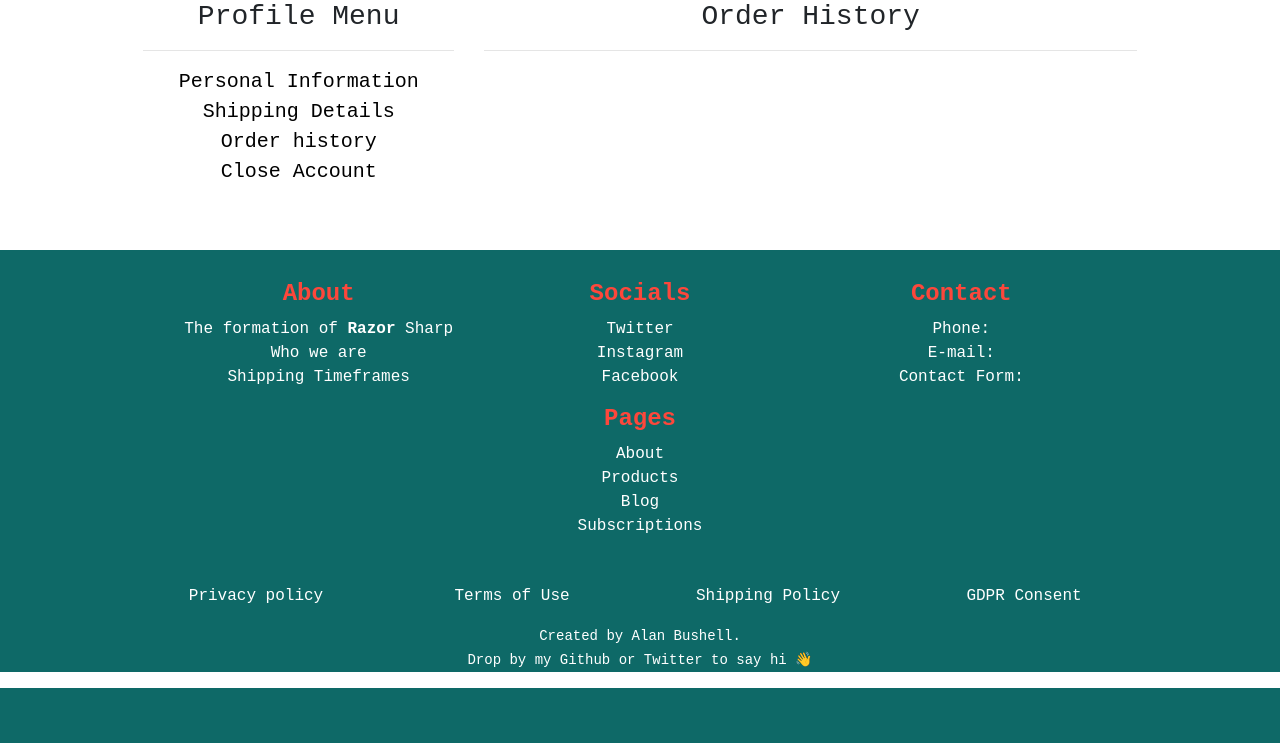
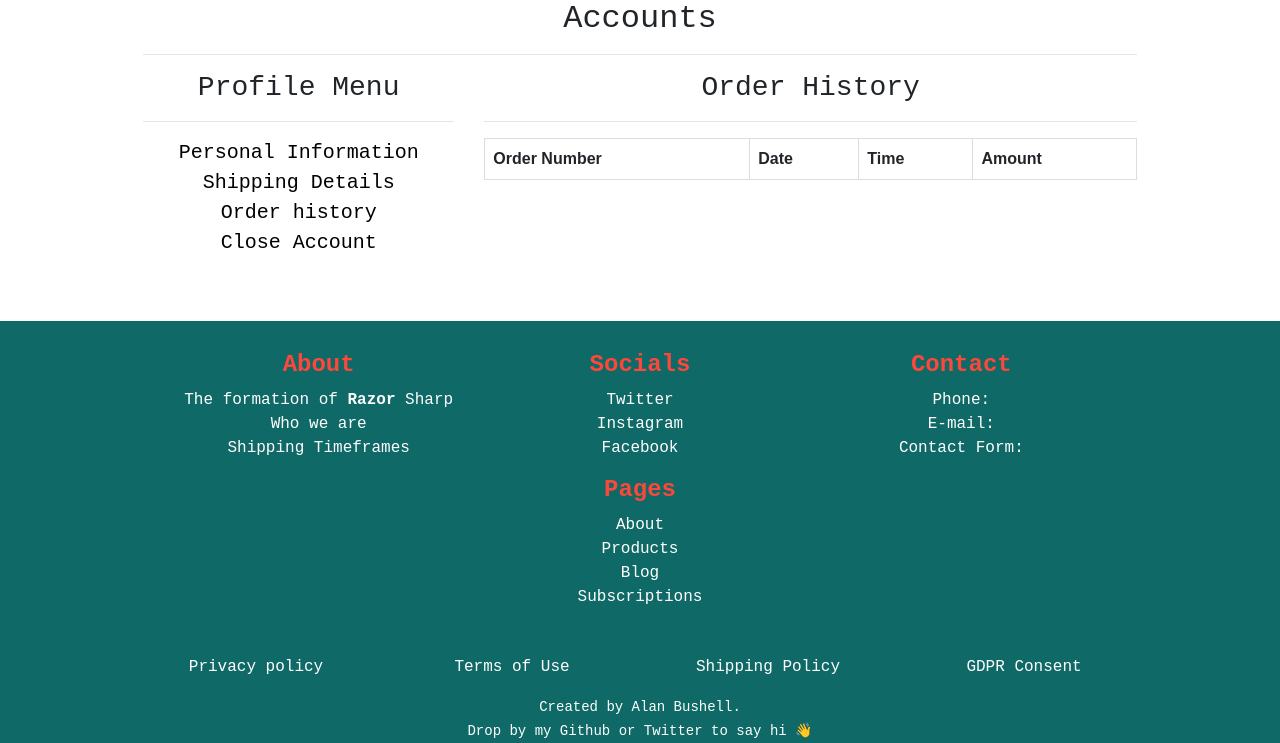
Before and after one commit to Alan-Bushell/razor-sharp, a Django app: page /profiles/order_history/ in a window 1280 px wide. Shown: the part 112-855 px from the top of the page. Before the commit the page ends 800 px from the top, so only its background shows below. Run offline with Django 3.2, Linux system fonts and the light colour scheme; the visitor is signed in with stand-in values (Sample User, id 1); data that the repository does not hold is empty; some libraries are stand-ins or nearby versions.

Commit message:
add order table

```diff
--- a/accounts/models.py
+++ b/accounts/models.py
@@ -52,7 +52,7 @@ class Account(AbstractBaseUser):
     last_login = models.DateTimeField(auto_now_add=True)
     is_admin = models.BooleanField(default=False)
     is_staff = models.BooleanField(default=False)
-    is_active = models.BooleanField(default=False)
+    is_active = models.BooleanField(default=True)
     is_superadmin = models.BooleanField(default=False)
 
     USERNAME_FIELD = 'email'
--- a/accounts/static/accounts/css/account.css
+++ b/accounts/static/accounts/css/account.css
@@ -20,3 +20,19 @@
     color: black;
     font-size: 20px;
 }
+
+.order-table {
+    font-family: arial, sans-serif;
+    border-collapse: collapse;
+    width: 100%;
+  }
+
+  td, th {
+    border: 1px solid #dddddd;
+    text-align: left;
+    padding: 8px;
+  }
+
+  tr:nth-child(even) {
+    background-color: #dddddd;
+  }
--- a/accounts/templates/accounts/account.html
+++ b/accounts/templates/accounts/account.html
@@ -9,6 +9,8 @@
     <div class="container header-container">
         <div class="row">
             <div class="col text-center">
+                <h2 class="text-black">Accounts</h2>
+                <hr>
             </div>
         </div>
     </div>
--- a/accounts/templates/accounts/order_history.html
+++ b/accounts/templates/accounts/order_history.html
@@ -9,6 +9,8 @@
     <div class="container header-container">
         <div class="row">
             <div class="col text-center">
+                <h2 class="text-black">Accounts</h2>
+                <hr>
             </div>
         </div>
     </div>
@@ -27,12 +29,27 @@
                 <li><a href="" class="menu-item">Close Account</a></li>
                 </ul>
             </div>
-            <div class="col-xs-12 col-md-8 profile-options-items">
+            <div class="col-xs-12 col-md-8 order-items">
                 <h3>Order History</h3>
                 <hr>
-                {% for order in orders %}
-                {{order.order_number}}
-                {% endfor %}
+
+                <table class="order-table">
+                    <tr>
+                        <th>Order Number</th>
+                        <th>Date</th>
+                        <th>Time</th>
+                        <th>Amount</th>
+                    </tr>
+                    {% for order in orders %}
+                    <tr>
+                        <th>{{order.order_number|slice:":12"}}</th>
+                        <th>{{order.date|date:"dS M Y" }}</th>
+                        <th>{{order.date|date:"h:ia"}}</th>
+                        <th>{{order.grand_total}}</th>
+                    </tr>
+                    {% endfor %}
+                </table>
+
             </div>
         </div>
     </div>
--- a/cart/models.py
+++ b/cart/models.py
@@ -22,4 +22,4 @@ class CartItem(models.Model):
         return self.product.price * self.quantity
 
     def __str__(self):
-        return self.product
+        return self.product.product_name
--- a/static/css/base.css
+++ b/static/css/base.css
@@ -20,6 +20,10 @@ body {
 
 .my-button {
     color: #fd473b;
+}
+
+.text-white{
+    color: white;
 }
 
 .navbar{
@@ -317,8 +321,13 @@ li{
         padding: 2.5px;
     }
 
+    .navbar{
+        padding-top: 10px;
+    }
+
     .navbar-toggler{
         padding: 2.5px;
+        margin-bottom: 5px;
     }
 
     .logo-font{
--- a/templates/base.html
+++ b/templates/base.html
@@ -70,7 +70,11 @@
                         <a class="text-white nav-link" href="#" id="user-options" data-toggle="dropdown" aria-haspopup="true" aria-expanded="false">
                             <div class="text-center">
                                 <div><i class="fas fa-user fa-lg"></i></div>
-                                <p class="my-0">My Account</p>
+                                {% if request.user.is_authenticated %}
+                                    <p class="my-0 text-white">My Account</p>
+                                {% else %}
+                                    <p class="my-0 text-white">Login / Sign Up</p>
+                                {% endif %}
                             </div>
                         </a>
                         <div class="dropdown-menu border-0" aria-labelledby="user-options">
--- a/templates/includes/mobile-top-header.html
+++ b/templates/includes/mobile-top-header.html
@@ -24,7 +24,11 @@
     <a class="text-black nav-link d-block d-lg-none" href="#" id="user-options" data-toggle="dropdown" aria-haspopup="true" aria-expanded="false">
         <div class="text-center mobile-responsive">
             <div><i class="fas fa-user fa-lg"></i></div>
-            <p class="my-0 text-white">My Account</p>
+            {% if request.user.is_authenticated %}
+                <p class="my-0 text-white">My Account</p>
+            {% else %}
+                <p class="my-0 text-white">Login / Sign Up</p>
+            {% endif %}
         </div>
     </a>
     <div class="dropdown-menu border-0" aria-labelledby="user-options">
```
Also changed, not shown: templates/allauth/account/email_confirm.html (+13 -4 lines), accounts/migrations/0002_alter_account_is_active.py (added).
